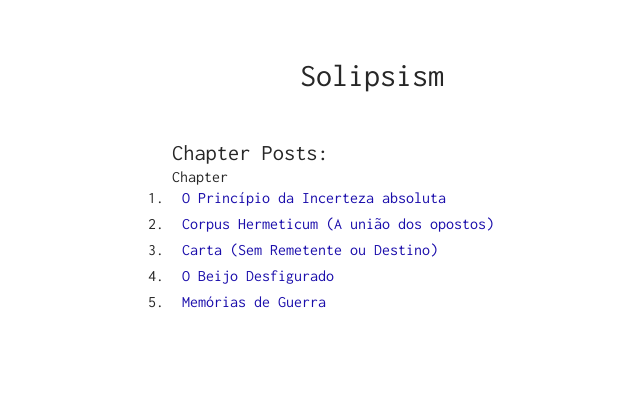
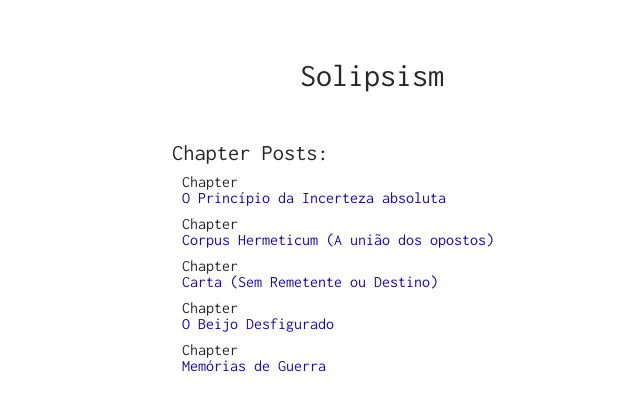
Before and after one commit to sorathpanzer/sorathpanzer.github.io, a Jekyll site: the page built from index.html, in a window 1280 px wide. Shown: the top 411 px of the page, without its empty margins (168-808 px from the left). Built offline with Jekyll 4.4.1, drawn with Linux system fonts in a browser that asks for light colours.

Commit message:
Update index.html

```diff
--- a/index.html
+++ b/index.html
@@ -7,19 +7,17 @@ layout: default
 <div class="blog">
     <h1>Chapter Posts:</h1>
     <ul>
-        Chapter
-    <ol start="1">
 
         {% for post in site.posts %}
 
         <li>
 
-            <a href="{{ post.url }}">{{ post.title }}</a>
+           Chapter <ol start="1"> <a href="{{ post.url }}">{{ post.title }}</a></ol>
 
         </li>
 
 
         {% endfor %}
-    </ol>
+
     </ul>
 </div>
```
